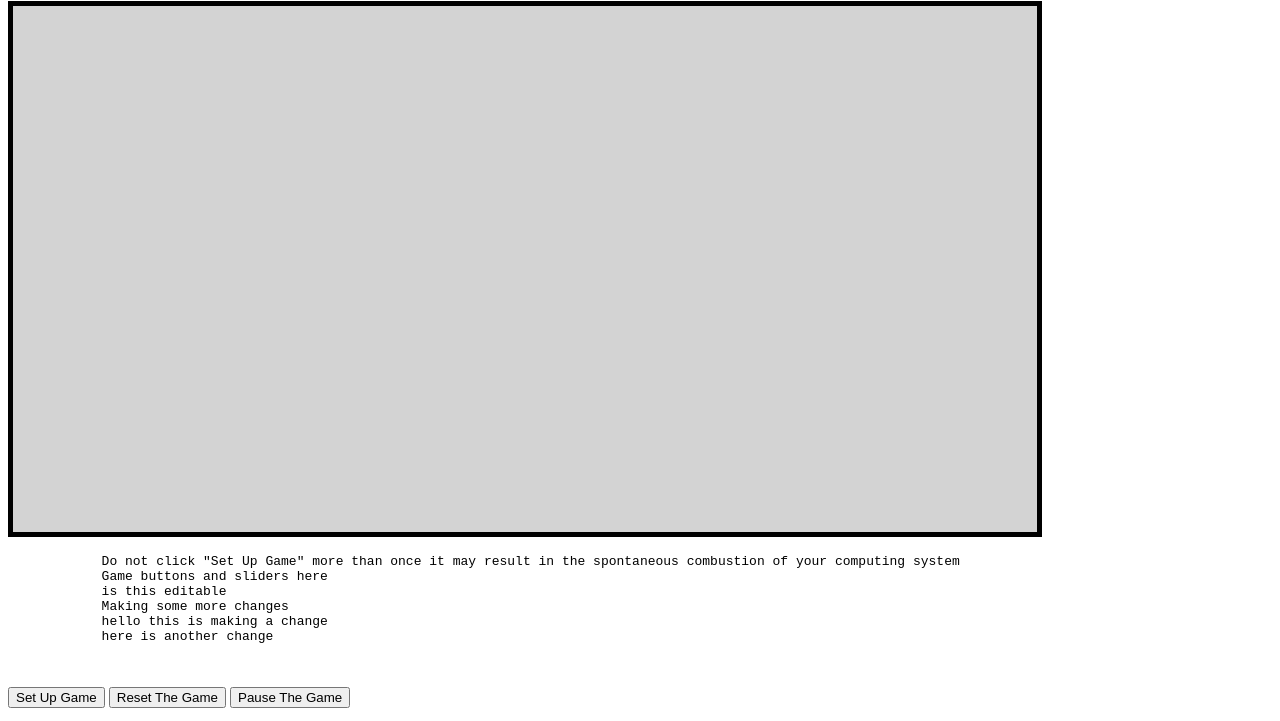
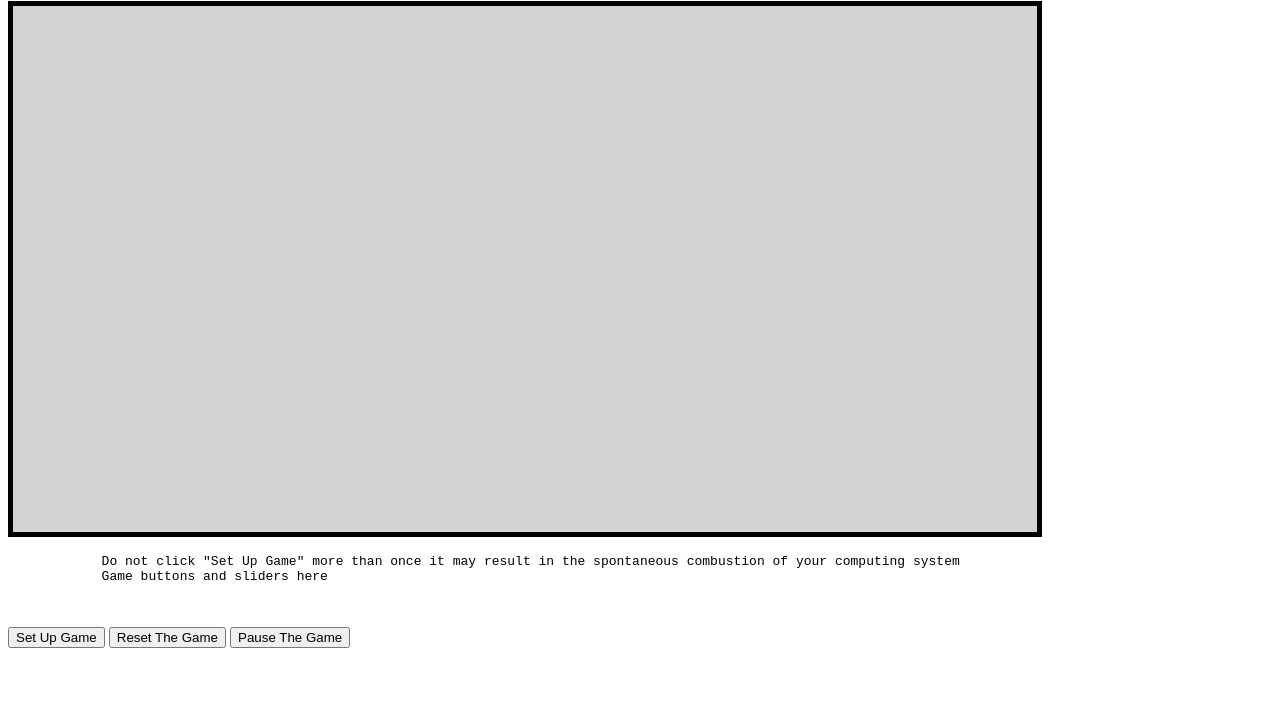
Before and after one commit to Sickmannnnnn/Evolution, a website: page EvoSim Directory/Canvas.html in a window 1280 px wide. Shown: the part 79-800 px from the top of the page. Drawn offline with Linux system fonts and the light colour scheme.

Commit message:
Post Test - 12-4-23

```diff
--- a/EvoSim Directory/Canvas.html
+++ b/EvoSim Directory/Canvas.html
@@ -14,10 +14,6 @@
         <pre>
             Do not click "Set Up Game" more than once it may result in the spontaneous combustion of your computing system
             Game buttons and sliders here
-            is this editable
-            Making some more changes
-            hello this is making a change
-            here is another change
 
         </pre>
         <div id="keys">
```
